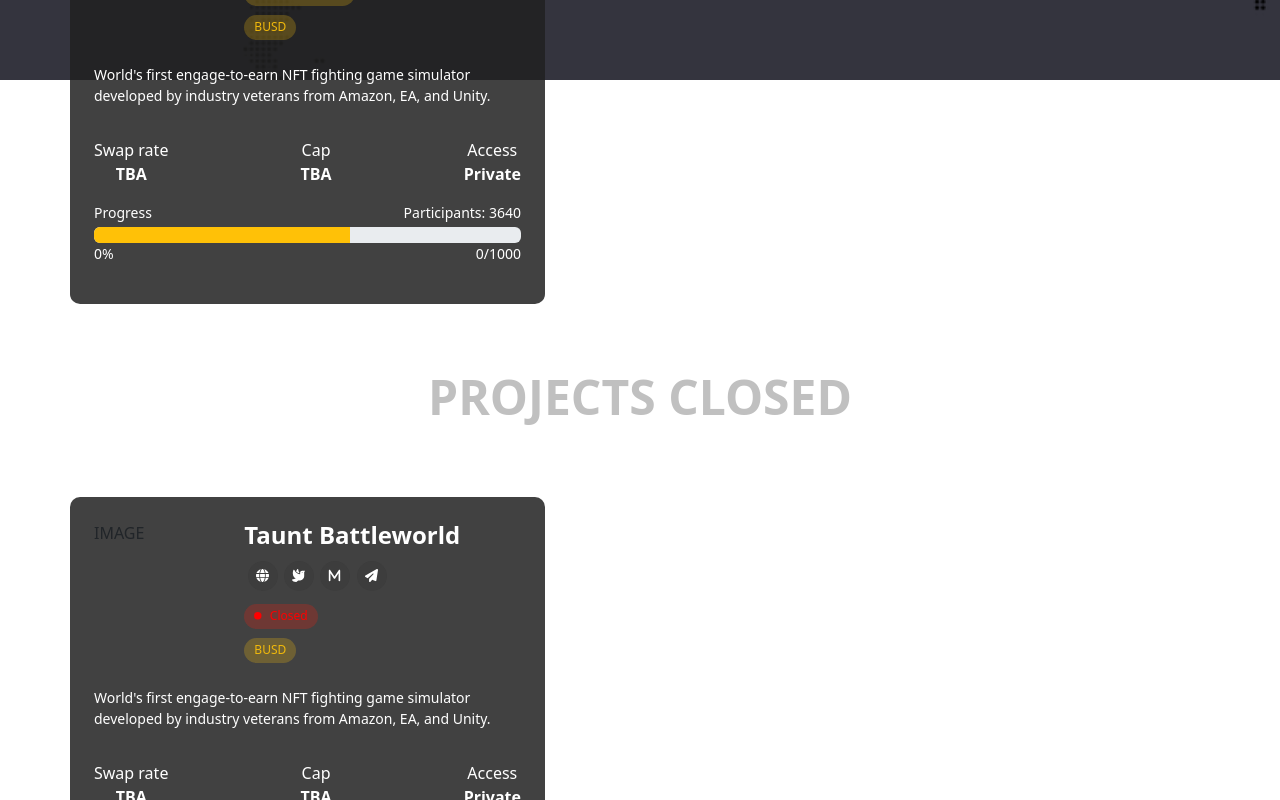
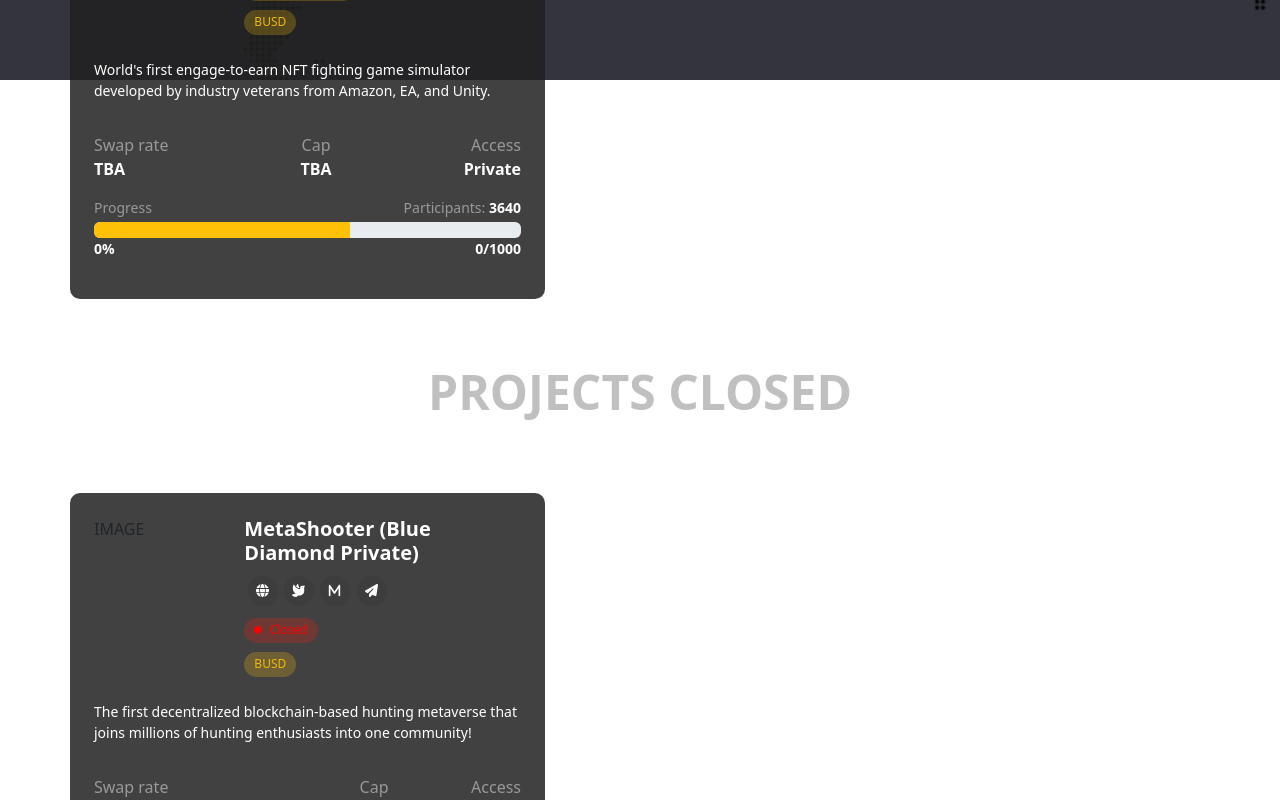
Before and after one commit to FxIvan/clone-project, a Next.js app: page /projects in a window 1280 px wide. Shown: the part 720-1520 px from the top of the page. Built offline with nearby package versions, Linux system fonts and the light colour scheme.

Commit message:
card closed

```diff
--- a/component/app/card/index.js
+++ b/component/app/card/index.js
@@ -9,7 +9,7 @@
   faPaperPlane,
 } from "@fortawesome/free-solid-svg-icons";
 
-export default function Card({ projectStatus }) {
+export default function Card({ projectStatus, swapRate, cap , title, description }) {
   return (
     <Col sm={5} className={styles.containerCard + " p-4"}>
       <Row>
@@ -20,7 +20,7 @@
               <div
                 className={styles.containerHeaderCards + " d-flex flex-column"}
               >
-                <h4>Taunt Battleworld</h4>
+                <h4>{title}</h4>
                 <div className={styles.buttonrrss + " mb-2 d-flex"}>
                   <a href="#">
                     <FontAwesomeIcon
@@ -85,28 +85,27 @@
         <Col sm={12} className="py-3">
           <div className={styles.descriptionCard}>
             <p>
-              World's first engage-to-earn NFT fighting game simulator developed
-              by industry veterans from Amazon, EA, and Unity.
+              {description}
             </p>
           </div>
         </Col>
         <Col sm={12}>
           <div className={styles.swapCapAccess}>
             <ol className="d-flex justify-content-between">
-              <div>
+              <div className="text-left">
                 <li>Swap rate</li>
                 <li>
-                  <span>TBA</span>
+                  <span>{swapRate}</span>
+                </li>
+              </div>
+              <div className="text-center">
+                <li>Cap</li>
+                <li>
+                  <span>{cap}</span>
                 </li>
               </div>
               <div>
-                <li>Cap</li>
-                <li>
-                  <span>TBA</span>
-                </li>
-              </div>
-              <div>
-                <li>Access</li>
+                <li className="text-end">Access</li>
                 <li>
                   <span>Private</span>
                 </li>
@@ -125,8 +124,12 @@
             <ProgressBar variant="warning" now={60} />
           </div>
           <div className="d-flex justify-content-between">
-            <p>0%</p>
-            <p>0/1000</p>
+            <p>
+              <span>0%</span>
+            </p>
+            <p>
+              <span>0/1000</span>
+            </p>
           </div>
         </Col>
       </Row>
--- a/component/app/card/styles.module.css
+++ b/component/app/card/styles.module.css
@@ -12,6 +12,7 @@
 .containerHeaderCards h4 {
   color: white;
   font-weight: bold;
+  font-size: 20px;
 }
 
 .buttonrrss a {
@@ -67,8 +68,7 @@
 }
 
 .swapCapAccess ol li {
-  color: white;
-  text-align: center;
+  color: #999;
 }
 
 .swapCapAccess ol {
@@ -82,7 +82,12 @@
 }
 
 .containerProgressBar p {
-  color: white;
+  color: #999;
   font-size: 14px;
   line-height: 1.5;
 }
+
+.containerProgressBar p span{
+    color: white;
+    font-weight: bold;
+}
--- a/component/app/projectComingSoon/index.js
+++ b/component/app/projectComingSoon/index.js
@@ -11,7 +11,15 @@
         </Col>
         <Col sm={12}>
           <Row>
-            <Card projectStatus={true} />
+            <Card
+              projectStatus={true}
+              swapRate={`TBA`}
+              cap={`TBA`}
+              title={"Taunt Battleworld"}
+              description={
+                "World's first engage-to-earn NFT fighting game simulator developed by industry veterans from Amazon, EA, and Unity."
+              }
+            />
           </Row>
         </Col>
       </Row>
--- a/component/app/projectsClosed/index.js
+++ b/component/app/projectsClosed/index.js
@@ -11,7 +11,15 @@
         </Col>
         <Col sm={12}>
           <Row>
-            <Card projectStatus={false} />
+            <Card
+              projectStatus={false}
+              swapRate={`${1} BUSD = ${11.756} MHUNT`}
+              cap={50000}
+              title={"MetaShooter (Blue Diamond Private)"}
+              description={
+                "The first decentralized blockchain-based hunting metaverse that joins millions of hunting enthusiasts into one community!"
+              }
+            />
           </Row>
         </Col>
       </Row>
```
